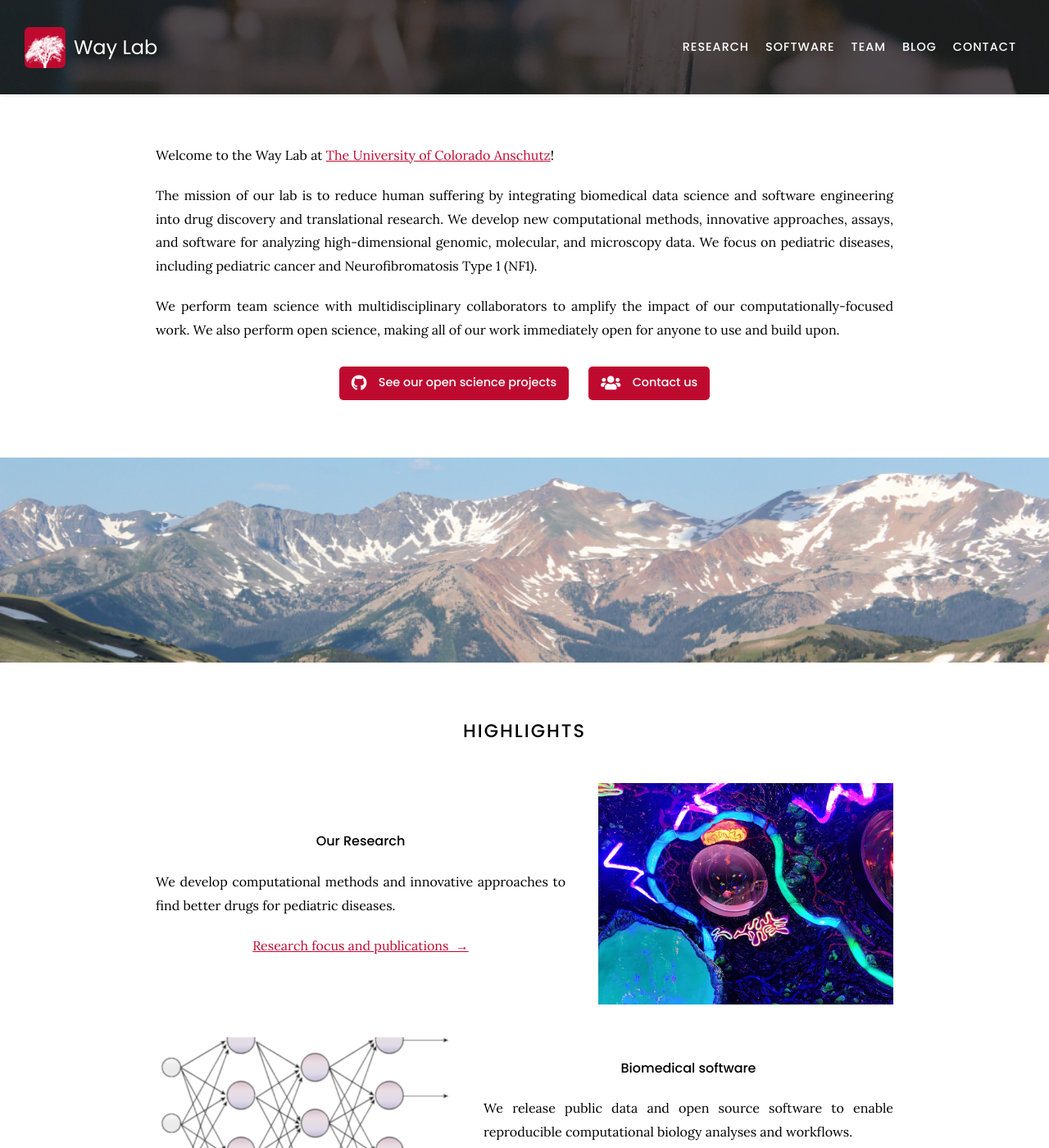
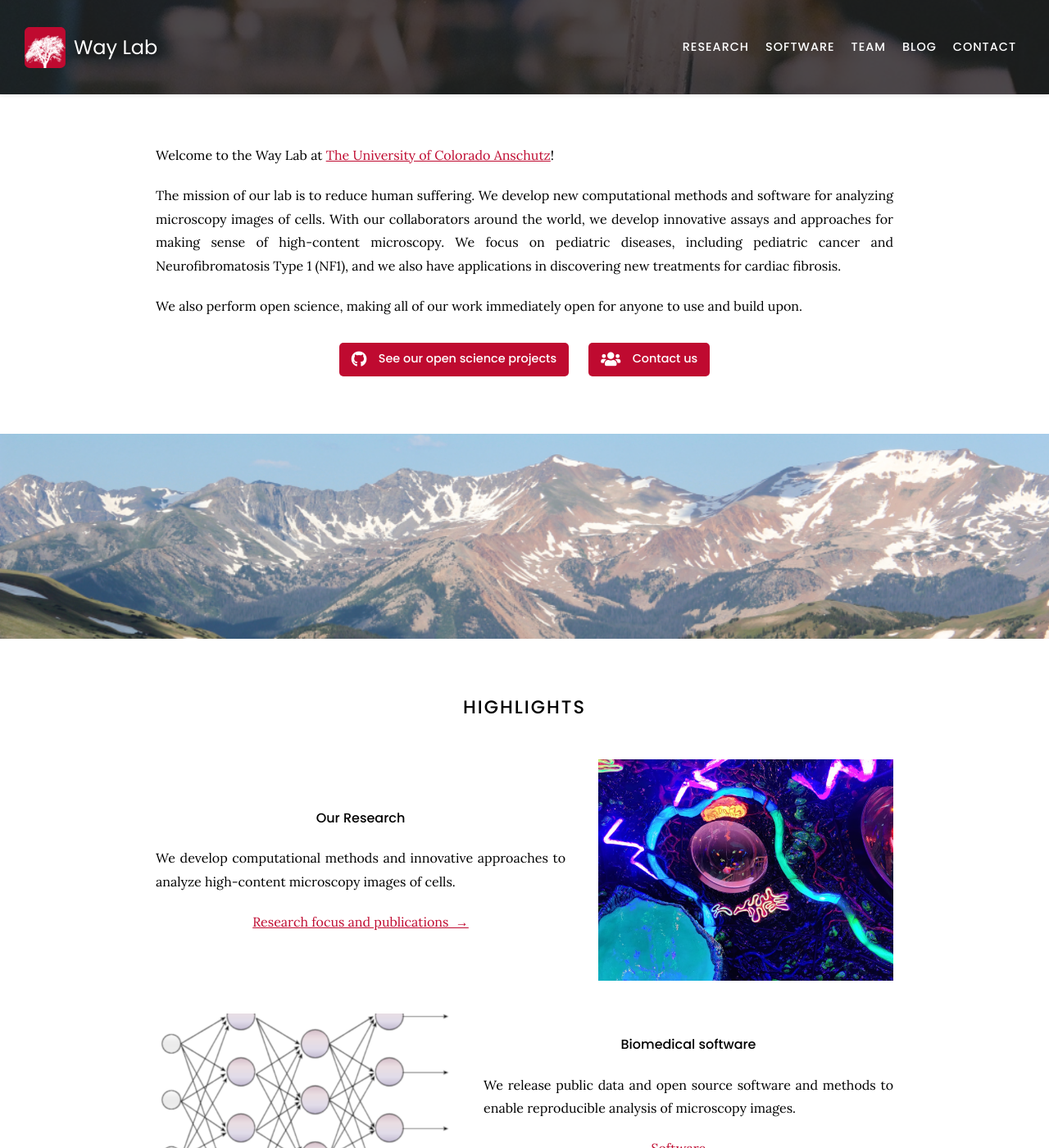
Before and after one commit to WayScience/waysciencelab.com, a Jekyll site: the page built from index.md, in a window 1280 px wide and 1400 px high. Shown: the whole window at 82% size. Built offline with Jekyll 4.4.1, drawn with Linux system fonts in a browser that asks for light colours; nearby versions of some CDN libraries.

Commit message:
modify home page

```diff
--- a/index.md
+++ b/index.md
@@ -4,11 +4,11 @@ title: Home
 
 Welcome to the Way Lab at [The University of Colorado Anschutz](https://www.cuanschutz.edu/)!
 
-The mission of our lab is to reduce human suffering by integrating biomedical data science and software engineering into drug discovery and translational research.
-We develop new computational methods, innovative approaches, assays, and software for analyzing high-dimensional genomic, molecular, and microscopy data.
-We focus on pediatric diseases, including pediatric cancer and Neurofibromatosis Type 1 (NF1).
+The mission of our lab is to reduce human suffering.
+We develop new computational methods and software for analyzing microscopy images of cells.
+With our collaborators around the world, we develop innovative assays and approaches for making sense of high-content microscopy.
+We focus on pediatric diseases, including pediatric cancer and Neurofibromatosis Type 1 (NF1), and we also have applications in discovering new treatments for cardiac fibrosis.
 
-We perform team science with multidisciplinary collaborators to amplify the impact of our computationally-focused work.
 We also perform open science, making all of our work immediately open for anyone to use and build upon.
 
 {%
@@ -37,7 +37,7 @@ We also perform open science, making all of our work immediately open for anyone
 # Highlights
 
 {% capture text %}
-We develop computational methods and innovative approaches to find better drugs for pediatric diseases.
+We develop computational methods and innovative approaches to analyze high-content microscopy images of cells.
 
 [Research focus and publications &nbsp;→](research)
 {:.center}
@@ -52,7 +52,7 @@ We develop computational methods and innovative approaches to find better drugs
 %}
 
 {% capture text %}
-We release public data and open source software to enable reproducible computational biology analyses and workflows.
+We release public data and open source software and methods to enable reproducible analysis of microscopy images.
 
 [Software &nbsp;→](software)
 {:.center}
```
